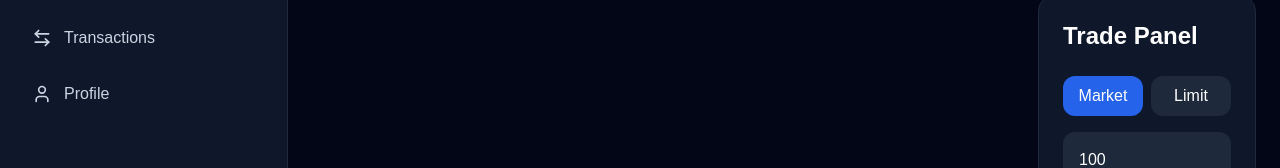
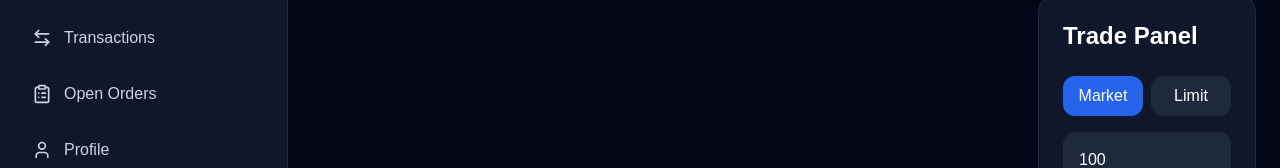
Before and after one commit to baseerhatif3-oss/cryptox-institutional-platform, a React (Vite) app: page / in a window 1280 px wide. Shown: the part 279-447 px from the top of the page. Built offline with nearby package versions, Linux system fonts and the light colour scheme; no server answers; sample sign-in values are in the browser's storage.

Commit message:
Added open orders navigation

```diff
--- a/src/layouts/DashboardLayout.jsx
+++ b/src/layouts/DashboardLayout.jsx
@@ -1,4 +1,9 @@
-import { Outlet, NavLink, useNavigate } from "react-router-dom";
+import {
+  Outlet,
+  NavLink,
+  useNavigate,
+} from "react-router-dom";
+
 import {
   LayoutDashboard,
   Wallet,
@@ -6,36 +11,57 @@ import {
   ArrowLeftRight,
   User,
   LogOut,
+  ClipboardList,
 } from "lucide-react";
 
 const DashboardLayout = () => {
   const navigate = useNavigate();
 
-  const user = localStorage.getItem("user")
-    ? JSON.parse(localStorage.getItem("user"))
+  const user = localStorage.getItem(
+    "user"
+  )
+    ? JSON.parse(
+        localStorage.getItem("user")
+      )
     : null;
 
   const menuItems = [
     {
       name: "Dashboard",
       path: "/",
-      icon: <LayoutDashboard size={20} />,
+      icon: (
+        <LayoutDashboard size={20} />
+      ),
     },
+
     {
       name: "Wallet",
       path: "/wallet",
       icon: <Wallet size={20} />,
     },
+
     {
       name: "Portfolio",
       path: "/portfolio",
       icon: <PieChart size={20} />,
     },
+
     {
       name: "Transactions",
       path: "/transactions",
-      icon: <ArrowLeftRight size={20} />,
+      icon: (
+        <ArrowLeftRight size={20} />
+      ),
     },
+
+    {
+      name: "Open Orders",
+      path: "/orders",
+      icon: (
+        <ClipboardList size={20} />
+      ),
+    },
+
     {
       name: "Profile",
       path: "/profile",
@@ -68,7 +94,9 @@ const DashboardLayout = () => {
                 key={item.name}
                 to={item.path}
                 end={item.path === "/"}
-                className={({ isActive }) =>
+                className={({
+                  isActive,
+                }) =>
                   `flex items-center gap-3 px-4 py-3 rounded-xl transition ${
                     isActive
                       ? "bg-blue-600 text-white"
@@ -100,6 +128,7 @@ const DashboardLayout = () => {
             className="w-full flex items-center justify-center gap-2 bg-red-600 hover:bg-red-700 py-3 rounded-xl font-semibold"
           >
             <LogOut size={18} />
+
             Logout
           </button>
         </div>
```
